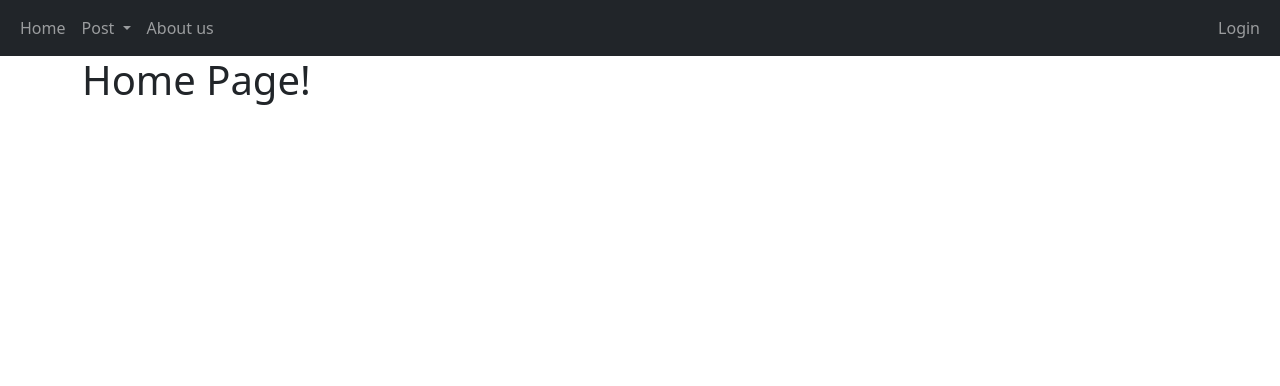
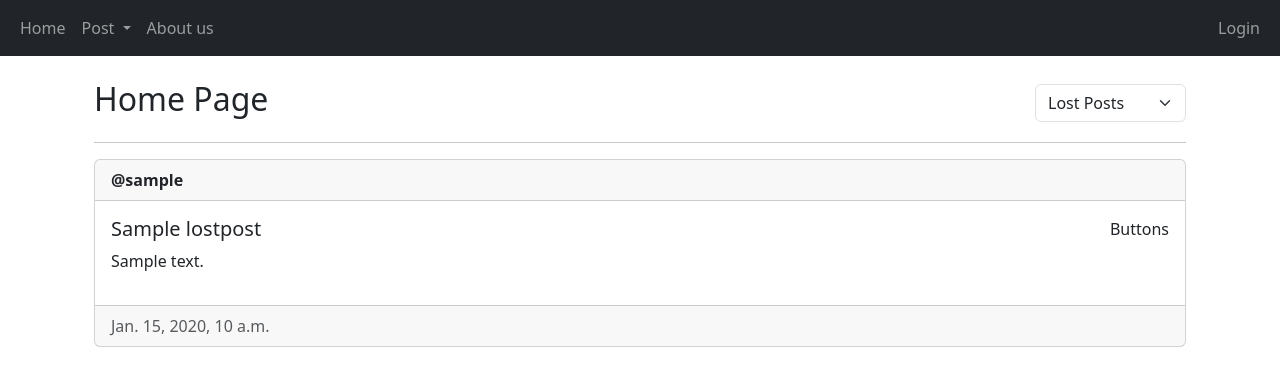
Before and after one commit to RalucaMercas/Find-My-Pet, a Django app: page / in a window 1280 px wide. Shown: the top 386 px of the page. Run offline with Django 5.2, Linux system fonts and the light colour scheme; tables that the repository leaves empty hold one stand-in row (values such as "Sample post").

Commit message:
added filter functionality on the homepage for Lost and Found Pets

```diff
--- a/main/templates/main/home.html
+++ b/main/templates/main/home.html
@@ -1,5 +1,42 @@
-{% extends 'main/base.html'%}
+{% extends 'main/base.html' %}
 {% block title %}Home Page{% endblock %}
+
 {% block content %}
-<h1>Home Page!</h1>
+<div class="container mt-4">
+    <div class="d-flex justify-content-between align-items-center">
+        <h2>Home Page</h2>
+        <form method="get" class="d-flex">
+            <label>
+                <select name="post_type" class="form-select me-2" onchange="this.form.submit()">
+                    <option value="lost" {% if post_type == "lost" %}selected{% endif %}>Lost Posts</option>
+                    <option value="found" {% if post_type == "found" %}selected{% endif %}>Found Posts</option>
+                </select>
+            </label>
+            <noscript><button type="submit" class="btn btn-primary">Filter</button></noscript>
+        </form>
+    </div>
+    <hr>
+
+    {% for post in posts %}
+    <div class="card mt-2">
+        <div class="card-header">
+            <strong>@{{ post.user.username }}</strong>
+        </div>
+        <div class="card-body d-flex flex-row justify-content-between">
+            <div>
+                <h5 class="card-title">{{ post.title }}</h5>
+                <p>{{ post.description }}</p>
+            </div>
+            <div>
+                Buttons
+            </div>
+        </div>
+        <div class="card-footer text-muted">
+            {{ post.created_at }}
+        </div>
+    </div>
+    {% empty %}
+    <p>No posts yet :(</p>
+    {% endfor %}
+</div>
 {% endblock %}
--- a/main/views.py
+++ b/main/views.py
@@ -8,15 +8,26 @@ from django.views.generic import TemplateView
 from django.contrib import messages
 from django.views.generic.edit import UpdateView
 
-from .models import User
+from .models import User, LostPost, FoundPost, PetImage
 from .forms import EditProfileForm, LostPostForm, FoundPostForm
 from django.urls import reverse_lazy
 from django.contrib.contenttypes.models import ContentType
-from .models import PetImage
+from django.shortcuts import render
 
 
 def home(request):
-    return render(request, 'main/home.html')
+    post_type = request.GET.get('post_type', 'lost')
+    if post_type == 'lost':
+        posts = LostPost.objects.all().order_by('-created_at')
+    elif post_type == 'found':
+        posts = FoundPost.objects.all().order_by('-created_at')
+    else:
+        posts = []
+
+    return render(request, 'main/home.html', {
+        'posts': posts,
+        'post_type': post_type
+    })
 
 
 @login_required(login_url='/login')
```
